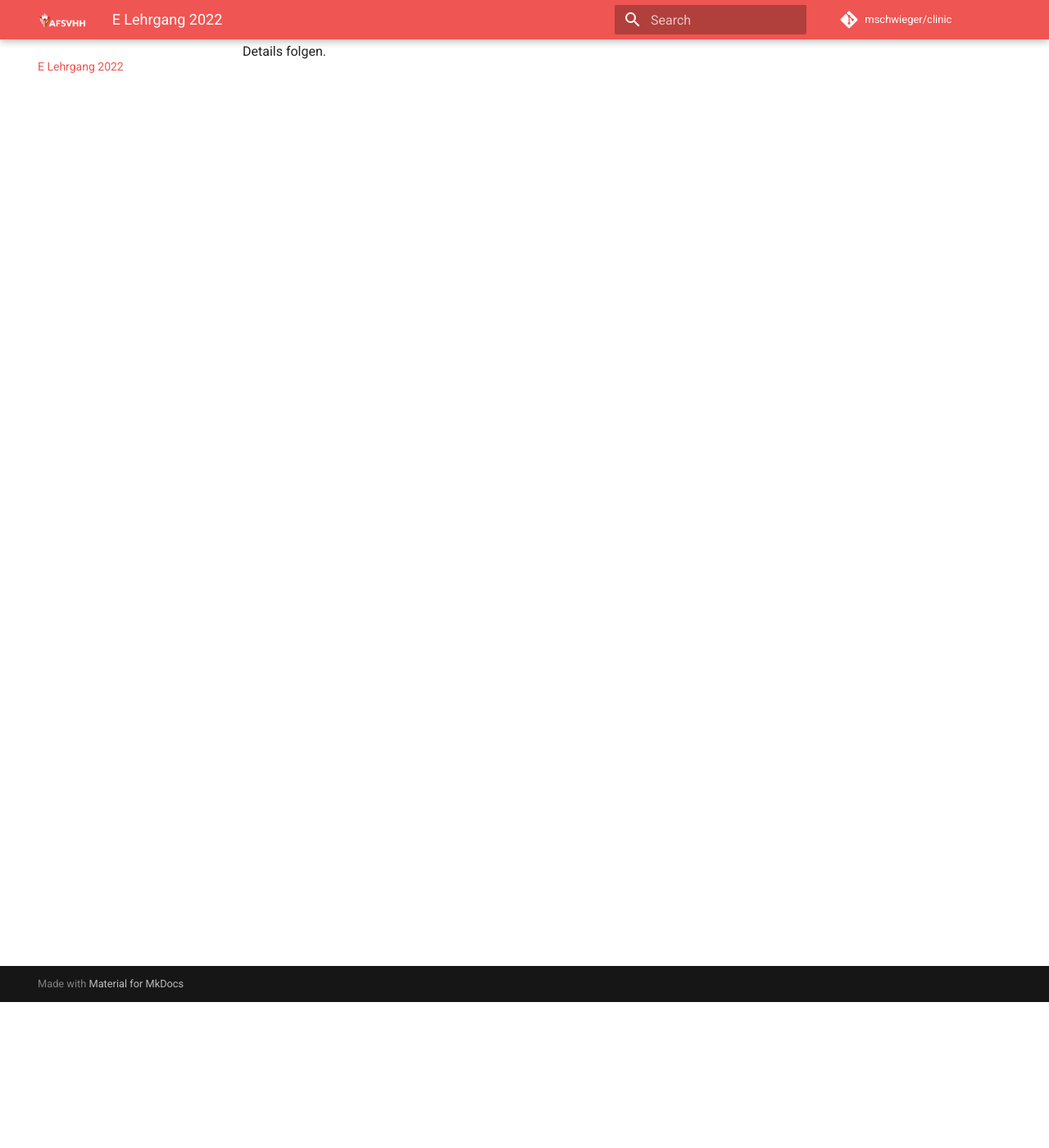
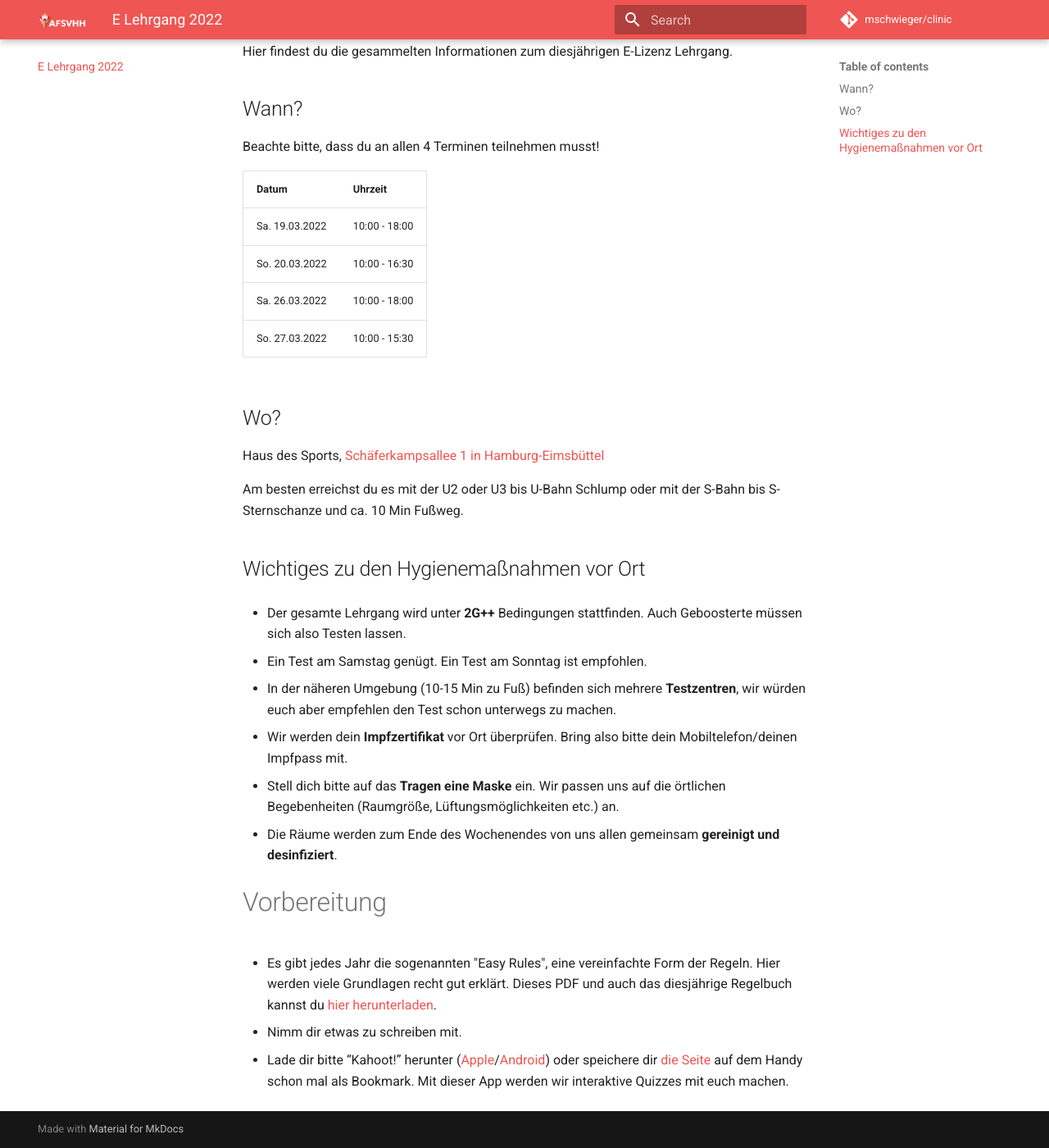
Before and after one commit to mschwieger/clinic, an MkDocs documentation site: the page built from docs/E.md, in a window 1280 px wide and 1400 px high, scrolled down 178 px. Shown: the whole window at 82% size. Built offline with MkDocs 1.6.1 and Material for MkDocs 9.7.7, drawn with Linux system fonts in a browser that asks for light colours; comment, search, counter and statistics services are not loaded.

Commit message:
add information for e clinic

```diff
--- a/docs/E.md
+++ b/docs/E.md
@@ -1,3 +1,41 @@
 # E Lehrgang 2022
 
-Details folgen.
+Hier findest du die gesammelten Informationen zum diesjährigen E-Lizenz Lehrgang.
+
+## Wann?
+
+Beachte bitte, dass du an allen 4 Terminen teilnehmen musst!
+
+| Datum          | Uhrzeit       |
+| -------------- | ------------- |
+| Sa. 19.03.2022 | 10:00 - 18:00 |
+| So. 20.03.2022 | 10:00 - 16:30 |
+| Sa. 26.03.2022 | 10:00 - 18:00 |
+| So. 27.03.2022 | 10:00 - 15:30 |
+
+## Wo?
+
+Haus des Sports, [Schäferkampsallee 1 in Hamburg-Eimsbüttel](https://goo.gl/maps/hDkCfhvDPBUTDhJS9)
+
+Am besten erreichst du es mit der U2 oder U3 bis U-Bahn Schlump oder mit der S-Bahn bis S-Sternschanze und ca. 10 Min Fußweg.
+
+## Wichtiges zu den Hygienemaßnahmen vor Ort
+
+-   Der gesamte Lehrgang wird unter **2G++** Bedingungen stattfinden. Auch Geboosterte müssen sich also Testen lassen.
+
+-   Ein Test am Samstag genügt. Ein Test am Sonntag ist empfohlen.
+
+-   In der näheren Umgebung (10-15 Min zu Fuß) befinden sich mehrere **Testzentren**, wir würden euch aber empfehlen den Test schon unterwegs zu machen.
+
+-   Wir werden dein **Impfzertifikat** vor Ort überprüfen. Bring also bitte dein Mobiltelefon/deinen Impfpass mit.
+
+-   Stell dich bitte auf das **Tragen eine Maske** ein. Wir passen uns auf die örtlichen Begebenheiten (Raumgröße, Lüftungsmöglichkeiten etc.) an.
+
+-   Die Räume werden zum Ende des Wochenendes von uns allen gemeinsam **gereinigt und desinfiziert**.
+
+# Vorbereitung
+
+-   Es gibt jedes Jahr die sogenannten "Easy Rules", eine vereinfachte Form der Regeln. Hier werden viele Grundlagen recht gut erklärt.
+    Dieses PDF und auch das diesjährige Regelbuch kannst du [hier herunterladen](https://afsvd.de/downloads/).
+-   Nimm dir etwas zu schreiben mit.
+-   Lade dir bitte “Kahoot!” herunter ([Apple](https://itunes.apple.com/de/app/kahoot-play-create-quizzes/id1131203560?mt=8)/[Android](https://play.google.com/store/apps/details?id=no.mobitroll.kahoot.android&hl=de)) oder speichere dir [die Seite](https://kahoot.it/) auf dem Handy schon mal als Bookmark. Mit dieser App werden wir interaktive Quizzes mit euch machen.
```
